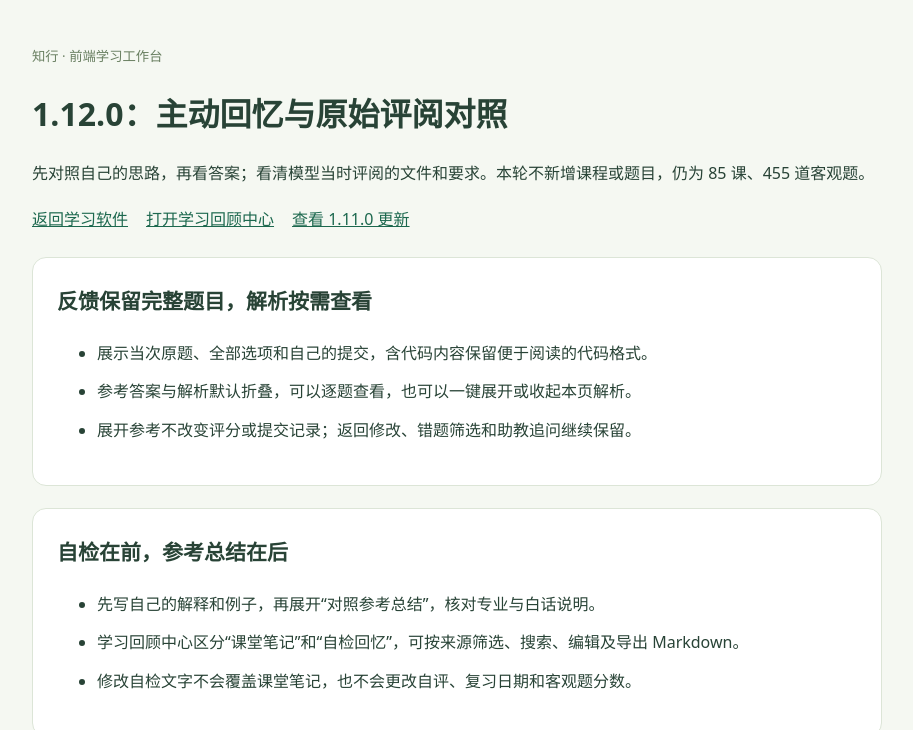
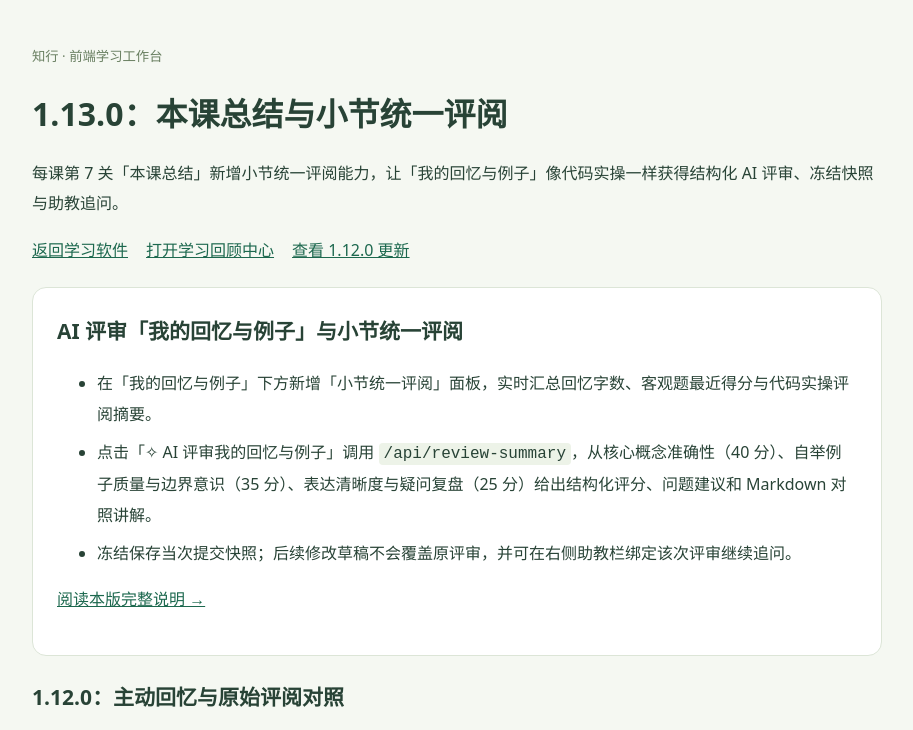
Before and after one commit to AsahinaUryuu/frontend-study-lab, a website: page public/updates.html in a window 1280 px wide. Shown: the top 730 px of the page, without its empty margins (183-1096 px from the left). Drawn offline with Linux system fonts and the light colour scheme.

Commit message:
Update footer and changelog HTML for v1.13.0

```diff
--- a/PUBLIC-FILE-MANIFEST.json
+++ b/PUBLIC-FILE-MANIFEST.json
@@ -141,7 +141,7 @@
   },
   {
     "path": "public/index.html",
-    "sha256": "52cf1458b318595701f425ae4aae138fbb19d4a8c94308bf62d37d048c812d6c",
+    "sha256": "a95f04eaa872f326b07929571a6bc8206a92aa0098671c9d71222a191124dc02",
     "bytes": 5211
   },
   {
@@ -341,8 +341,8 @@
   },
   {
     "path": "public/updates.html",
-    "sha256": "7d2e1aaf4cf7626c5d5891a8674539aacda6fb2e5027f430c4f01766f3a79427",
-    "bytes": 12442
+    "sha256": "a9ea3320ba23947d04fa58206374e10b4bf38fce6ee6db8d2531dfc8f59d3935",
+    "bytes": 13637
   },
   {
     "path": "public/vendor/LICENSES.txt",
--- a/public/updates.html
+++ b/public/updates.html
@@ -1,8 +1,16 @@
 <!doctype html>
-<html lang="zh-CN"><head><meta charset="utf-8"><meta name="viewport" content="width=device-width,initial-scale=1"><title>知行 1.12.0 · 更新说明</title>
+<html lang="zh-CN"><head><meta charset="utf-8"><meta name="viewport" content="width=device-width,initial-scale=1"><title>知行 1.13.0 · 更新说明</title>
 <style>body{font:16px/1.9 system-ui,"Microsoft YaHei",sans-serif;background:#f5f8f2;color:#284336;margin:0}main{max-width:850px;margin:auto;padding:40px 24px 80px}h1{font-size:32px;line-height:1.4}h2{font-size:21px;margin:0 0 14px}section{padding:24px;margin:22px 0;background:white;border:1px solid #dce5d7;border-radius:14px}li{margin:8px 0}a{color:#1c684e}small{color:#697f61}.notice{padding:16px;border-left:4px solid #61966c;background:#eaf3e5}code{padding:2px 5px;background:#edf3e8;border-radius:4px}nav{display:flex;gap:18px;flex-wrap:wrap}button{font:inherit}summary{cursor:pointer;font-weight:600}@media(max-width:600px){main{padding:24px 15px}section{padding:17px}h1{font-size:27px}}</style></head><body><main>
 <small>知行 · 前端学习工作台</small>
-<h1>1.12.0：主动回忆与原始评阅对照</h1>
+<h1>1.13.0：本课总结与小节统一评阅</h1>
+<p>每课第 7 关「本课总结」新增小节统一评阅能力，让「我的回忆与例子」像代码实操一样获得结构化 AI 评审、冻结快照与助教追问。</p>
+<nav aria-label="更新说明导航"><a href="/">返回学习软件</a><a href="/#review">打开学习回顾中心</a><a href="#release-1-12">查看 1.12.0 更新</a></nav>
+<section><h2>AI 评审「我的回忆与例子」与小节统一评阅</h2><ul>
+<li>在「我的回忆与例子」下方新增「小节统一评阅」面板，实时汇总回忆字数、客观题最近得分与代码实操评阅摘要。</li>
+<li>点击「✧ AI 评审我的回忆与例子」调用 <code>/api/review-summary</code>，从核心概念准确性（40 分）、自举例子质量与边界意识（35 分）、表达清晰度与疑问复盘（25 分）给出结构化评分、问题建议和 Markdown 对照讲解。</li>
+<li>冻结保存当次提交快照；后续修改草稿不会覆盖原评审，并可在右侧助教栏绑定该次评审继续追问。</li>
+</ul><p><a href="/releases/1.13.0.md">阅读本版完整说明 →</a></p></section>
+<h2 id="release-1-12">1.12.0：主动回忆与原始评阅对照</h2>
 <p>先对照自己的思路，再看答案；看清模型当时评阅的文件和要求。本轮不新增课程或题目，仍为 85 课、455 道客观题。</p>
 <nav aria-label="更新说明导航"><a href="/">返回学习软件</a><a href="/#review">打开学习回顾中心</a><a href="#release-1-11">查看 1.11.0 更新</a></nav>
 <section><h2>反馈保留完整题目，解析按需查看</h2><ul>
```
Also changed, not shown: public/index.html (+1 -1 lines).
